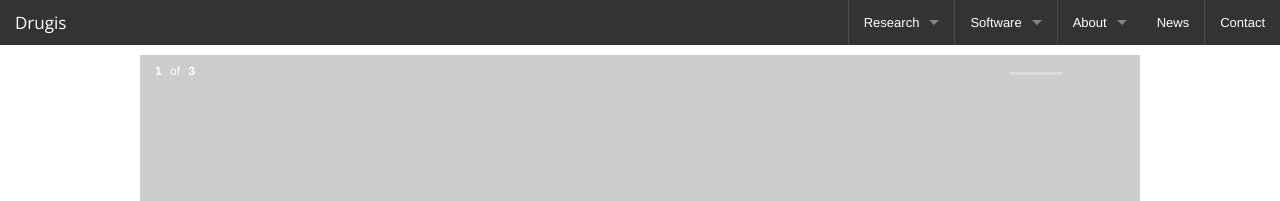
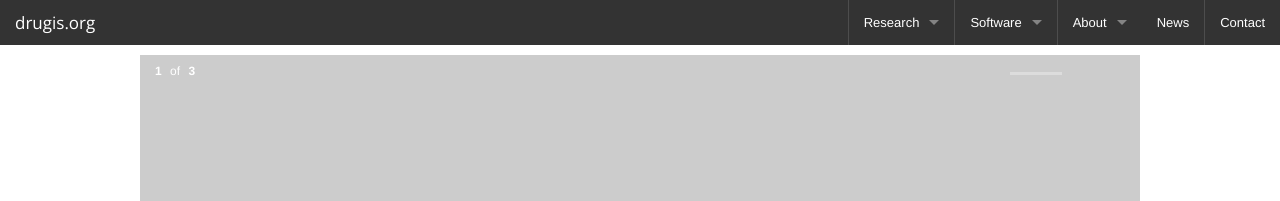
Before and after one commit to drugis/drugis.org, a Jekyll site: the page built from index.html, in a window 1280 px wide. Shown: the top 201 px of the page. Built offline with Jekyll 4.4.1, drawn with Linux system fonts in a browser that asks for light colours; Markdown is read by kramdown in place of the engine named in the settings.

Commit message:
Add Favicon

```diff
--- a/_includes/menubar.html
+++ b/_includes/menubar.html
@@ -6,7 +6,7 @@
       <li class="name">
         <h1>
           <a href="/">
-            Drugis
+            drugis.org
           </a>
         </h1>
       </li>
--- a/_layouts/default.html
+++ b/_layouts/default.html
@@ -7,6 +7,7 @@
  <meta name="viewport" content="width=device-width">
  <link rel="stylesheet" href="/css/foundation.css">
  <link rel="stylesheet" href="/css/drugis.css">
+ <link rel="shortcut icon" href="/img/favicon.ico" type="image/x-icon" />
  <title>{{ page.title }}</title>
 </head>
 <body>
```
Also changed, not shown: img/favicon.ico (added), img/favicon.png (added).
